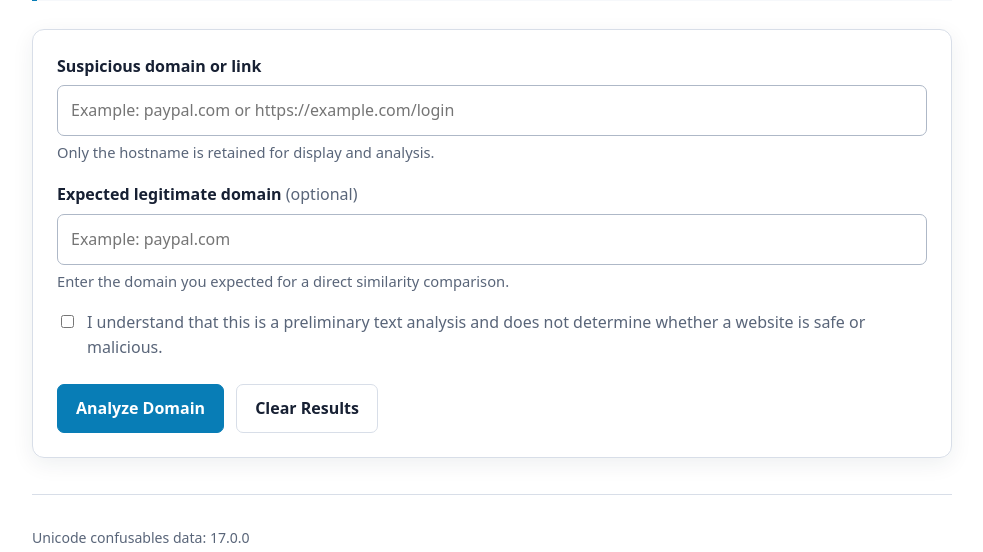
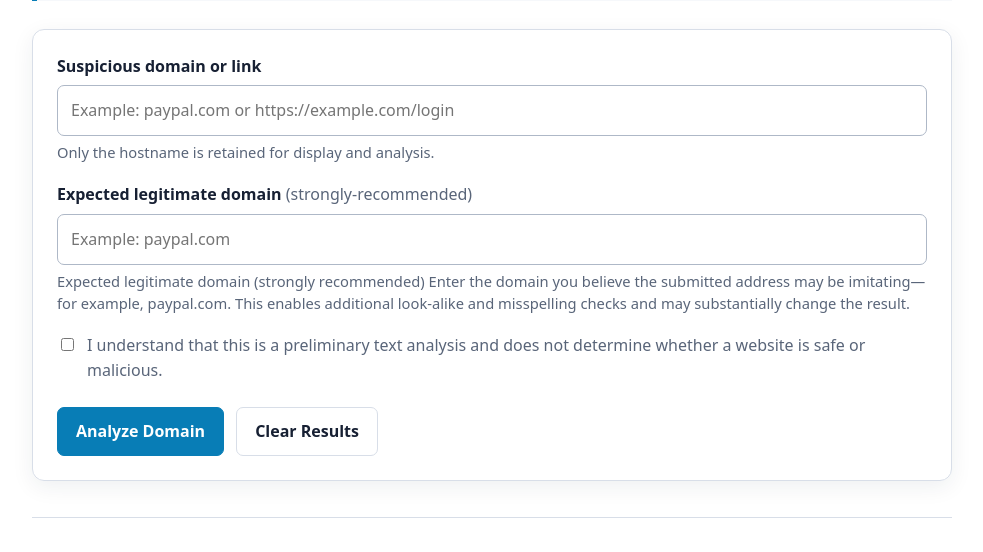
Before and after one commit to CFloy66-v12o/Domain-Spoof-Detector, a Flask app: page / in a window 1280 px wide. Shown: the part 330-882 px from the top of the page, without its empty margins (148-1131 px from the left). Run offline with Flask 3, Linux system fonts and the light colour scheme.

Commit message:
Update index.html
updated legitimate domain usage wording.

```diff
--- a/templates/index.html
+++ b/templates/index.html
@@ -39,7 +39,7 @@
       >
       <p class="help">Only the hostname is retained for display and analysis.</p>
 
-      <label for="trusted">Expected legitimate domain <span>(optional)</span></label>
+      <label for="trusted">Expected legitimate domain <span>(strongly-recommended)</span></label>
       <input
         id="trusted"
         name="trusted"
@@ -50,7 +50,8 @@
         placeholder="Example: paypal.com"
         value="{{ trusted_value }}"
       >
-      <p class="help">Enter the domain you expected for a direct similarity comparison.</p>
+      <p class="help">Expected legitimate domain (strongly recommended)
+        Enter the domain you believe the submitted address may be imitating—for example, paypal.com. This enables additional look-alike and misspelling checks and may substantially change the result.</p>
 
       <label class="acknowledgment">
         <input name="acknowledged" type="checkbox" value="yes" required>
```
